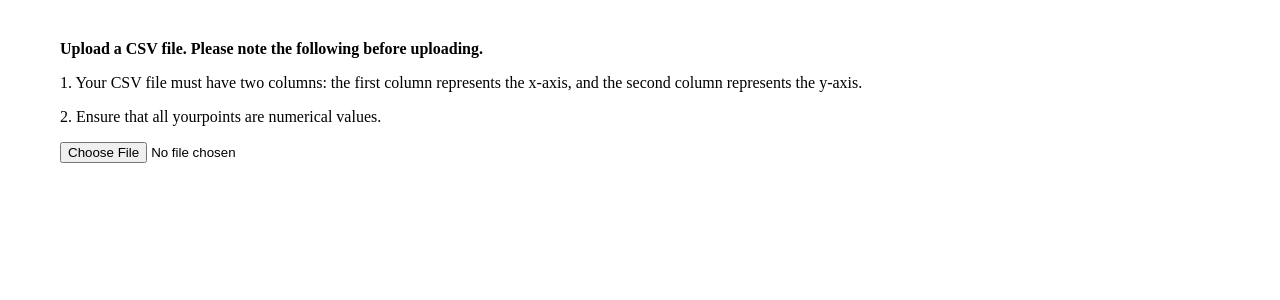
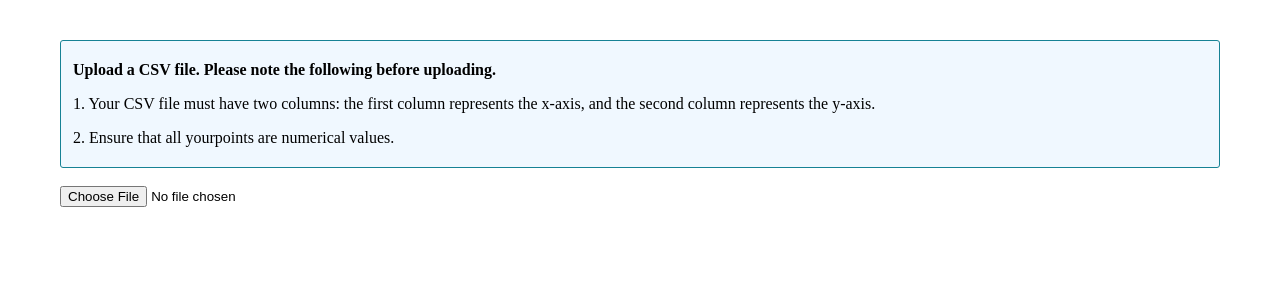
Before and after one commit to Yasaman-k/Chart-Task, a React (Create React App) app: page / in a window 1280 px wide. Shown: the top 300 px of the page. Built offline with nearby package versions, Linux system fonts and the light colour scheme.

Commit message:
feat: add css

```diff
--- a/src/App.js
+++ b/src/App.js
@@ -9,8 +9,11 @@ function App() {
   return (
     <div className="container">
       <div className="navigation">
-        <div>
-          <strong> Upload a CSV file. Please note the following before uploading.</strong>
+        <div className="note">
+          <p>
+            <strong> Upload a CSV file. Please note the following before uploading.</strong>
+          </p>
+
           <p>
             1. Your CSV file must have two columns: the first column represents the x-axis, and the second column
             represents the y-axis.
@@ -19,7 +22,9 @@ function App() {
         </div>
         <UploadData />
       </div>
-      {chartData && <div className="chart">{chartData.length > 0 ? <Chart data={chartData} /> : <>loading...</>}</div>}
+      {chartData && (
+        <div className="chart-container">{chartData.length > 0 ? <Chart data={chartData} /> : <>loading...</>}</div>
+      )}
     </div>
   );
 }
--- a/src/Chart.js
+++ b/src/Chart.js
@@ -23,6 +23,7 @@ const Chart = ({ data }) => {
   };
 
   const onMouseMove = (event) => {
+    event.preventDefault();
     if (!isDragging) return;
     const { offsetX, offsetY } = event.nativeEvent;
     setSelection({ ...selection, x2: offsetX, y2: offsetY });
--- a/src/index.css
+++ b/src/index.css
@@ -1,18 +1,24 @@
-body {
+body,
+* {
   margin: 0;
   padding: 0;
   box-sizing: border-box;
 }
 
-.navigation {
+.container {
   padding: 40px 60px 20px 60px;
 }
-.navigation > :first-child {
-  margin-right: 10px;
+
+.navigation * {
+  padding: 8px 0;
 }
 
-.chart {
-  padding: 10px 60px;
+.note {
+  border: 1px solid rgb(22, 130, 149);
+  background-color: aliceblue;
+  border-radius: 3px;
+  padding: 12px;
+  margin-bottom: 10px;
 }
 
 .chart-svg {
@@ -24,3 +30,7 @@ body {
   height: auto;
   z-index: 999;
 }
+
+.chart-container {
+  margin-top: 32px;
+}
```
Also changed, not shown: 2 other files (tests, documents, lock files or other folders).
